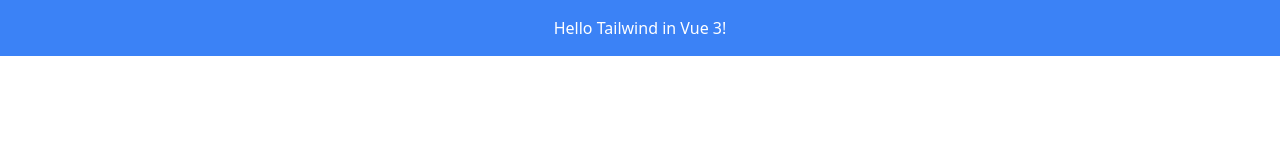
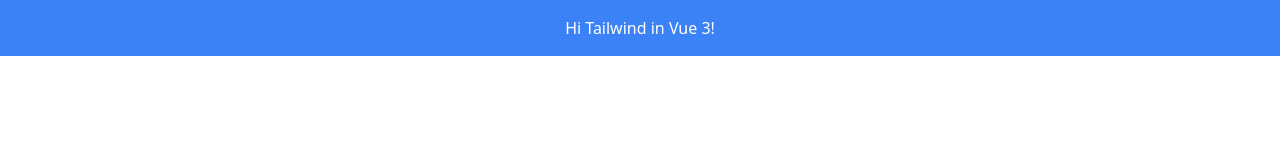
Before and after one commit to himprofessor/pnc_student_lms, a Vue app in the folder web_frontend/: page / in a window 1280 px wide. Shown: the top 160 px of the page. Built offline with nearby package versions, Linux system fonts and the light colour scheme.

Commit message:
config Tailwindcss-3

```diff
--- a/web_frontend/src/App.vue
+++ b/web_frontend/src/App.vue
@@ -1,6 +1,6 @@
 <template>
   <div class="p-4 bg-blue-500 text-white text-center">
-    Hello Tailwind in Vue 3!
+    Hi Tailwind in Vue 3!
   </div>
 </template>
 
```
